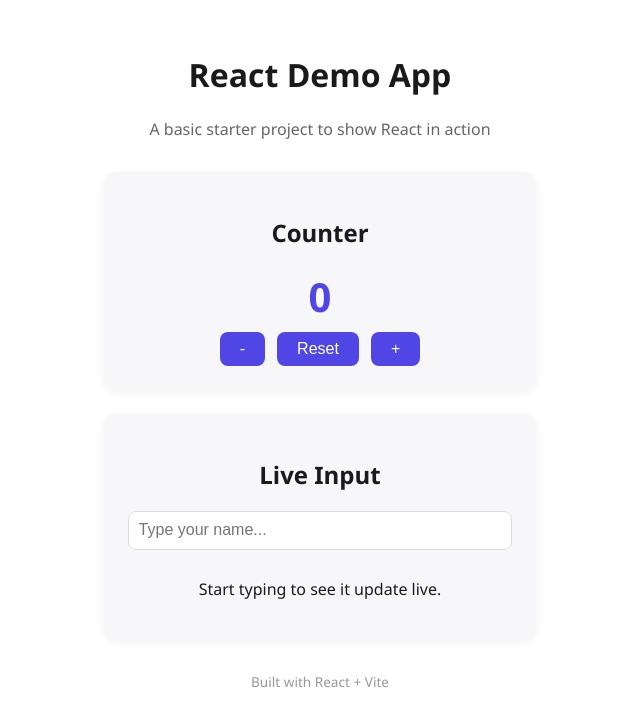
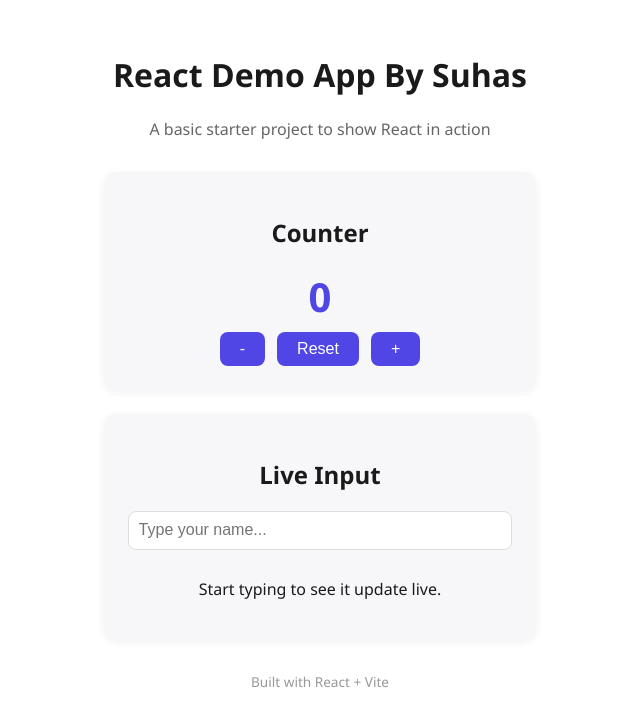
Before and after one commit to Suhasredddy/react-demo, a React (Vite) app: page / in a window 1280 px wide. Shown: the top 726 px of the page, without its empty margins (320-960 px from the left). Built offline with nearby package versions, Linux system fonts and the light colour scheme.

Commit message:
pushing changes in App.jsx

```diff
--- a/src/App.jsx
+++ b/src/App.jsx
@@ -7,7 +7,7 @@ function App() {
 
   return (
     <div className="app">
-      <h1>React Demo App</h1>
+      <h1>React Demo App By Suhas</h1>
       <p className="subtitle">A basic starter project to show React in action</p>
 
       <div className="card">
```
